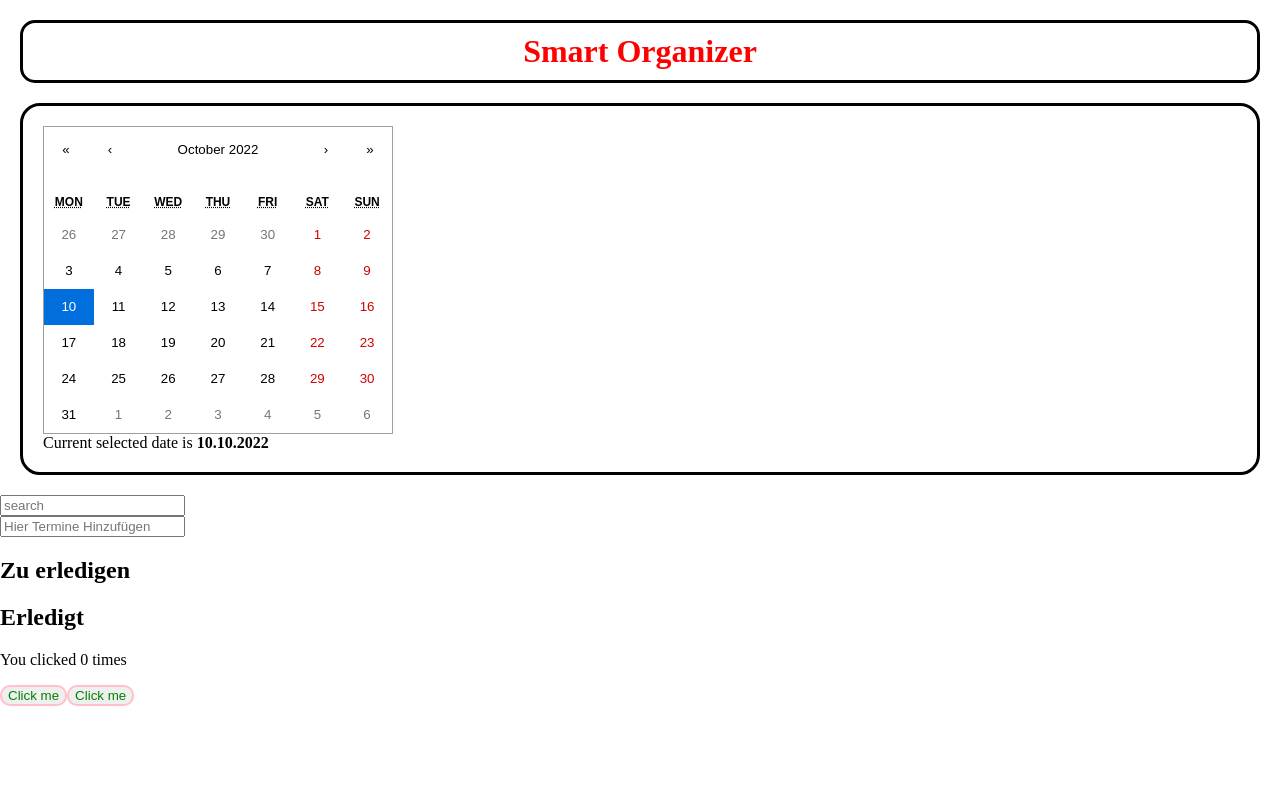
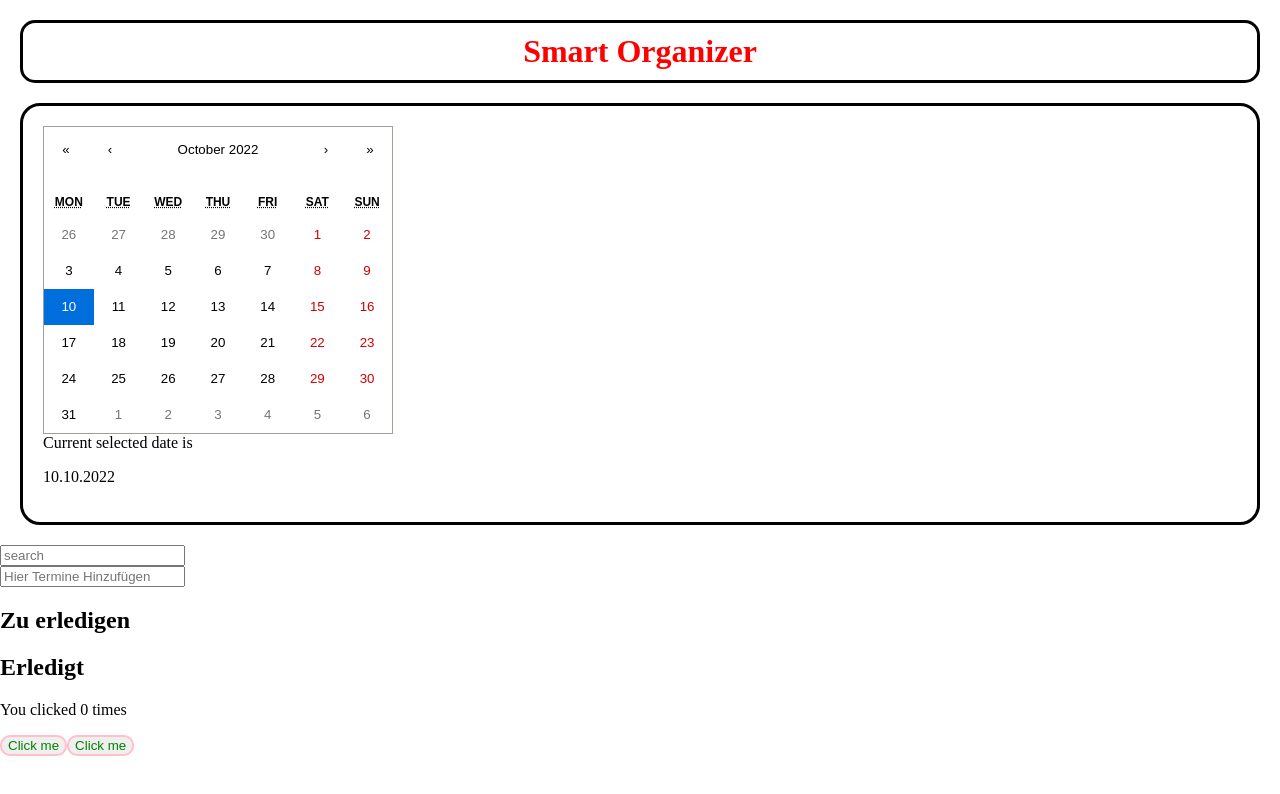
Before and after one commit to Nassir-Al/capstone-project, a Next.js app: page / in a window 1280 px wide. Shown: the top 794 px of the page. Built offline with nearby package versions, Linux system fonts and the light colour scheme.

Commit message:
remove eamty lines

```diff
--- a/src/components/Calendar.js
+++ b/src/components/Calendar.js
@@ -5,10 +5,6 @@ import Calendar from 'react-calendar';
 import 'react-calendar/dist/Calendar.css';
 
 import {CalenderContainer} from '../components/styled.components/Calender.styled';
-
-
-
-
 
 export default function App() {
 	const [dateState, setDateState] = useState(new Date());
@@ -18,10 +14,7 @@ export default function App() {
 	return (
 		<CalenderContainer>
 			<Calendar value={dateState} onChange={changeDate} />
-
-			Current selected date is <b>{moment(dateState).format('DD.MM.YYYY')}</b>
-
-
+			Current selected date is <p>{moment(dateState).format('DD.MM.YYYY')}</p>
 		</CalenderContainer>
 	);
 }
--- a/src/components/Counter.js
+++ b/src/components/Counter.js
@@ -1,5 +1,4 @@
 import {useState} from 'react';
-
 
 import {Buttons} from './styled.components/Buttons.styled';
 
--- a/src/components/todoitem.js
+++ b/src/components/todoitem.js
@@ -1,6 +1,4 @@
-
 import {Buttons} from '../components/styled.components/Buttons.styled';
-
 
 const TodoItem = ({id, done, title, onToggleTodo, onDeleteTodo}) => {
 	return (
--- a/src/pages/index.js
+++ b/src/pages/index.js
@@ -44,9 +44,7 @@ export default function Home() {
 	// Suche von Todos
 	return (
 		<>
-
 			<Headline>Smart Organizer</Headline>
-
 
 			<Calendar></Calendar>
 			<form>
```
